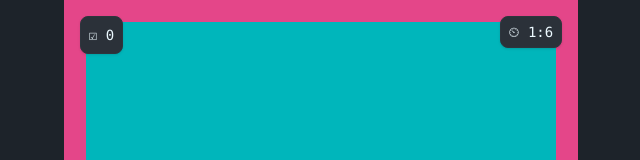
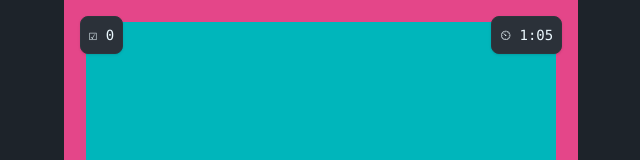
Before and after one commit to AvaLovelace1/speed-sketch, a SvelteKit app: page /session in a window 1280 px wide. Shown: the top 160 px of the page, without its empty margins (319-959 px from the left). Built offline with nearby package versions, Linux system fonts and the light colour scheme.

Commit message:
Add timer component

```diff
--- /dev/null
+++ b/src/lib/components/Timer.svelte
@@ -0,0 +1,22 @@
+<script lang="ts">
+    interface Props {
+        time?: number; // in seconds
+        criticalTime?: number | null; // if set, the alert will turn red when timeRemaining is <= criticalTime
+    }
+
+    let {time = 0, criticalTime = 10}: Props = $props();
+    let negative = $derived(time < 0);
+    let hrs = $derived(Math.floor(Math.abs(time) / 60 / 60));
+    let mins = $derived((Math.floor(Math.abs(time) / 60) % 60));
+    let minsFmt = $derived(hrs ? mins.toString().padStart(2, '0') : mins);
+    let secs = $derived(Math.floor(Math.abs(time) % 60));
+    let secsFmt = $derived(secs.toString().padStart(2, '0'));
+    let timerString = $derived(`${negative ? '-' : ''}${hrs ? hrs + ':' : ''}${minsFmt}:${secsFmt}`);
+    let timeIsCritical = $derived(criticalTime !== null && time <= criticalTime);
+</script>
+
+<div
+    class="alert alert-soft {timeIsCritical ? 'alert-error' : ''} font-mono shadow-sm p-2 flex"
+    role="timer" aria-live="polite">
+    ⏲ {timerString}
+</div>
--- a/src/routes/session/+page.svelte
+++ b/src/routes/session/+page.svelte
@@ -1,5 +1,6 @@
 <script lang="ts">
     import {fade} from 'svelte/transition';
+    import Timer from "$lib/components/Timer.svelte";
 
     let showControls = $state(false);
     let hideControlsTimeout: NodeJS.Timeout | undefined = undefined;
@@ -8,9 +9,6 @@
     const initialTime = 70;
 
     let timeRemaining = $state(initialTime);
-    let hoursRemaining = $derived(Math.floor(timeRemaining / 3600));
-    let minutesRemaining = $derived(Math.floor((timeRemaining % 3600) / 60));
-    let secondsRemaining = $derived(timeRemaining % 60);
     let timerInterval: NodeJS.Timeout | undefined = undefined;
 
     let nCompleted = $state(0);
@@ -38,7 +36,7 @@
         isPaused = false;
         timerInterval = setInterval(() => {
             if (timeRemaining > 0) timeRemaining--;
-            else if (timeRemaining === 0) {
+            else {
                 nCompleted += 1;
                 timeRemaining = initialTime;
             }
@@ -69,8 +67,9 @@
 
 <svelte:window onkeydown={onKeyDown}/>
 
-<div role="main" class="flex flex-col min-h-dvh items-center justify-center"
-     onmousemove={doShowControls} onmouseleave={doHideControls}>
+<svelte:body onmousemove={doShowControls} onmouseleave={doHideControls}/>
+
+<div role="main" class="flex flex-col min-h-dvh items-center justify-center">
     <div class="relative">
         <img src="example.png" alt="Reference used for drawing practice" class="max-w-dvw max-h-dvh"/>
         {#if showControls}
@@ -81,19 +80,8 @@
                 </div>
             </div>
         {/if}
-        <div role="timer" class="absolute toast toast-top toast-end" title="Time remaining">
-            <div class="alert alert-soft shadow-sm p-2 flex">
-                <span class="countdown font-mono">⏲&nbsp;
-                    {#if hoursRemaining}
-                    <span style="--value:{hoursRemaining};" aria-live="polite"
-                          aria-label="{hoursRemaining.toString()}">{hoursRemaining}</span> :
-                    {/if}
-                    <span style="--value:{minutesRemaining};" aria-live="polite"
-                          aria-label="{minutesRemaining.toString()}">{minutesRemaining}</span> :
-                    <span style="--value:{secondsRemaining};" aria-live="polite"
-                          aria-label={secondsRemaining.toString()}>{secondsRemaining}</span>
-                </span>
-            </div>
+        <div class="absolute toast toast-top toast-end" title="Time remaining">
+            <Timer time={timeRemaining}/>
         </div>
     </div>
     {#if showControls}
```
Also changed, not shown: 1 other file (tests, documents, lock files or other folders).
